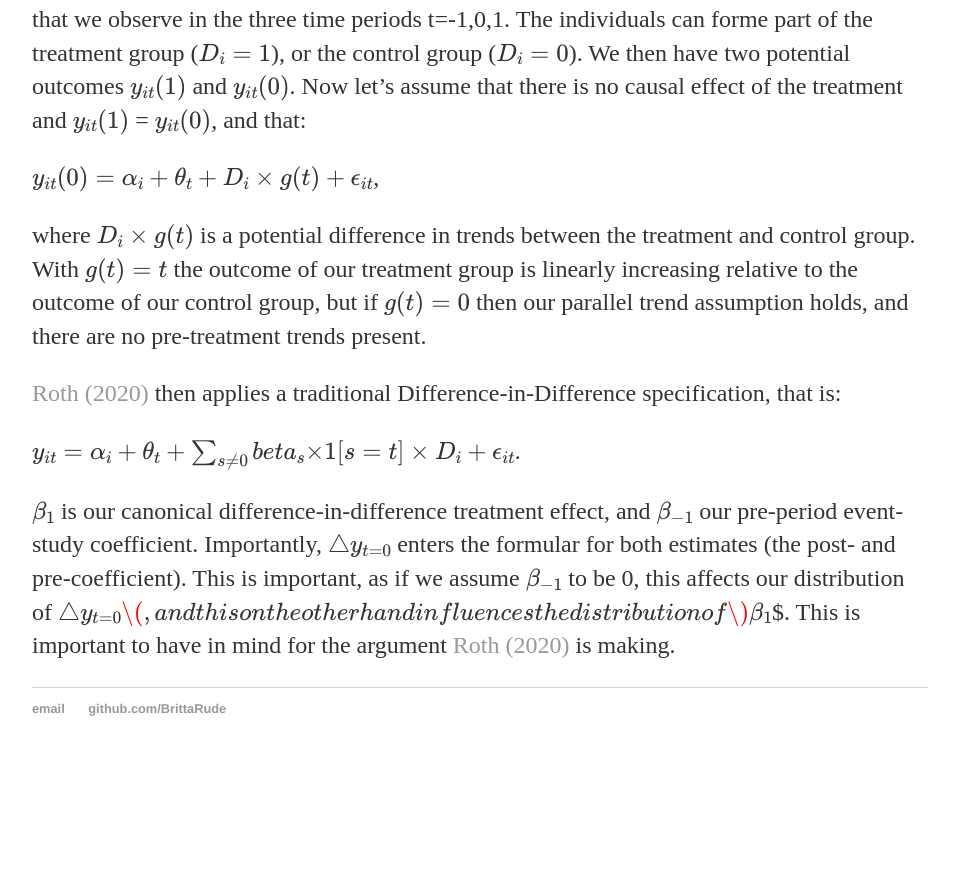
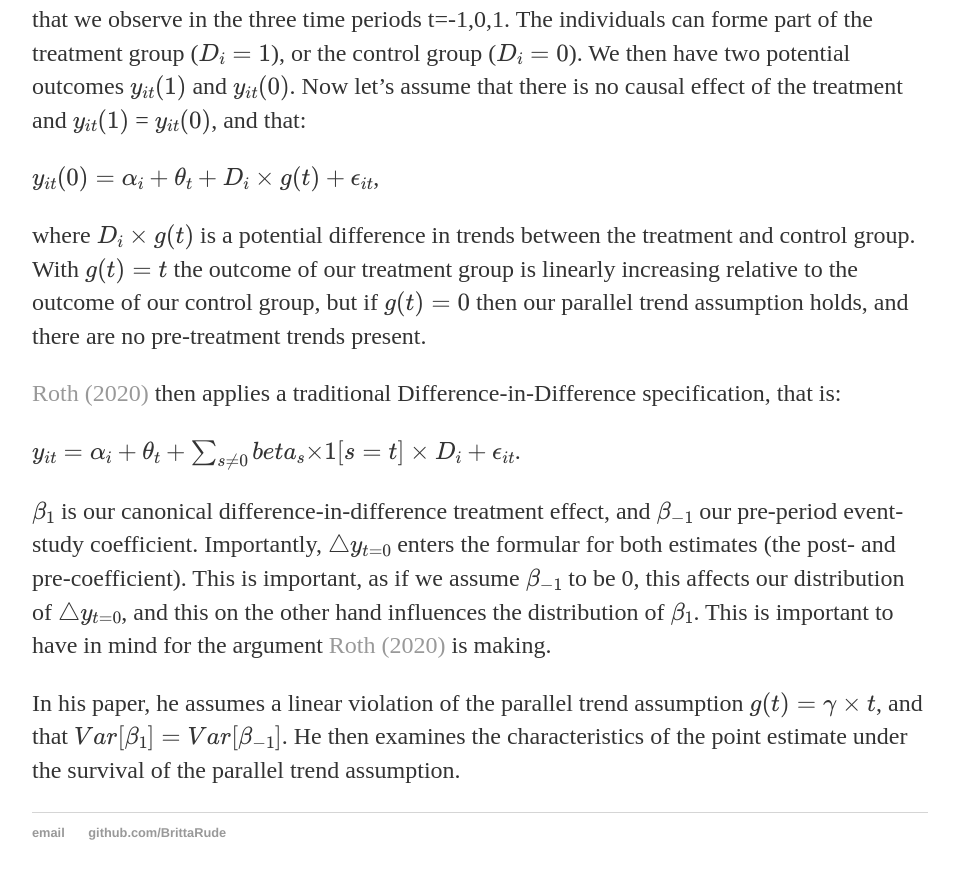
Before and after one commit to BrittaRude/BrittaRude.github.io, a Jekyll site: the page built from inputs_datascience/_posts/2020-07-23-britta-rude-event-studies-and-their-flaws.md, in a window 1280 px wide and 900 px high, scrolled down 1264 px. Shown: the top 879 px of the window, without its empty margins (160-1119 px from the left). Built offline with Jekyll 4.4.1, drawn with Linux system fonts in a browser that asks for light colours; formulas are drawn with MathJax 3; before the commit the page ends 2040 px from its top, so only the background shows below that.

Commit message:
Update 2020-07-23-britta-rude-event-studies-and-their-flaws.md

```diff
--- a/inputs_datascience/_posts/2020-07-23-britta-rude-event-studies-and-their-flaws.md
+++ b/inputs_datascience/_posts/2020-07-23-britta-rude-event-studies-and-their-flaws.md
@@ -27,4 +27,6 @@ where $$D_i \times g(t)$$ is a potential difference in trends between the treatm
 
 $$ y_{it}= \alpha_i + \theta_t + \sum_{s \neq 0} beta_s × 1[s=t] \times D_i + \epsilon_{it}$$.
 
-$$\beta_1$$ is our canonical difference-in-difference treatment effect, and $$\beta_{-1}$$ our pre-period event-study coefficient. Importantly, $$ \triangle y_{t=0}$$ enters the formular for both estimates (the post- and pre-coefficient). This is important, as if we assume $$\beta_{-1}$$ to be 0, this affects our distribution of $ \triangle y_{t=0}$$, and this on the other hand influences the distribution of $$\beta_{1}$$. This is important to have in mind for the argument [Roth (2020)](https://scholar.harvard.edu/files/jroth/files/roth_pretrends_testing.pdf) is making.
+$$\beta_1$$ is our canonical difference-in-difference treatment effect, and $$\beta_{-1}$$ our pre-period event-study coefficient. Importantly, $$ \triangle y_{t=0}$$ enters the formular for both estimates (the post- and pre-coefficient). This is important, as if we assume $$\beta_{-1}$$ to be 0, this affects our distribution of $$ \triangle y_{t=0}$$, and this on the other hand influences the distribution of $$\beta_{1}$$. This is important to have in mind for the argument [Roth (2020)](https://scholar.harvard.edu/files/jroth/files/roth_pretrends_testing.pdf) is making.
+
+In his paper, he assumes a linear violation of the parallel trend assumption $$g(t) = \gamma \times t$$, and that $$Var[\beta_1] = Var[\beta_{-1}]$$. He then examines the characteristics of the point estimate under the survival of the parallel trend assumption.
```
